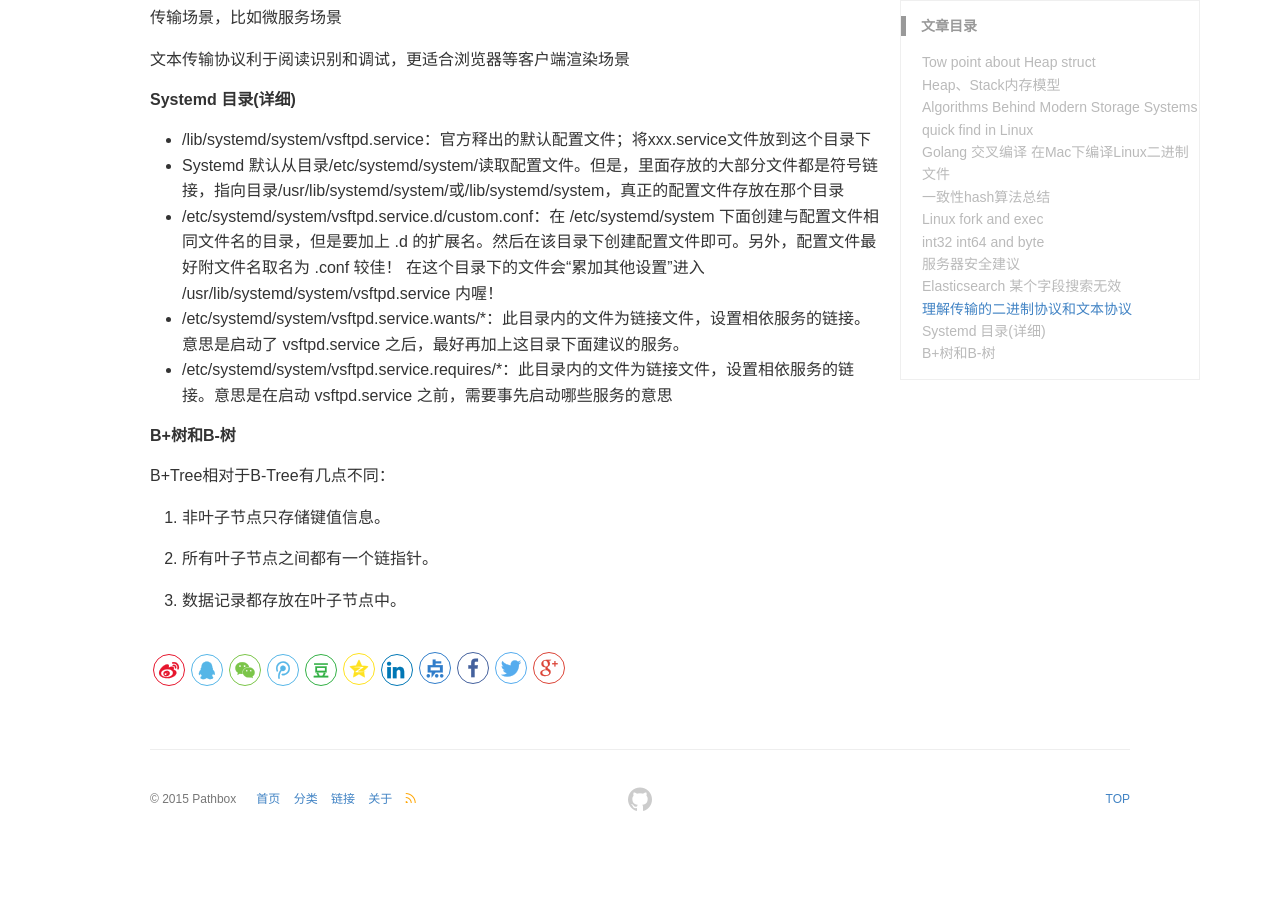
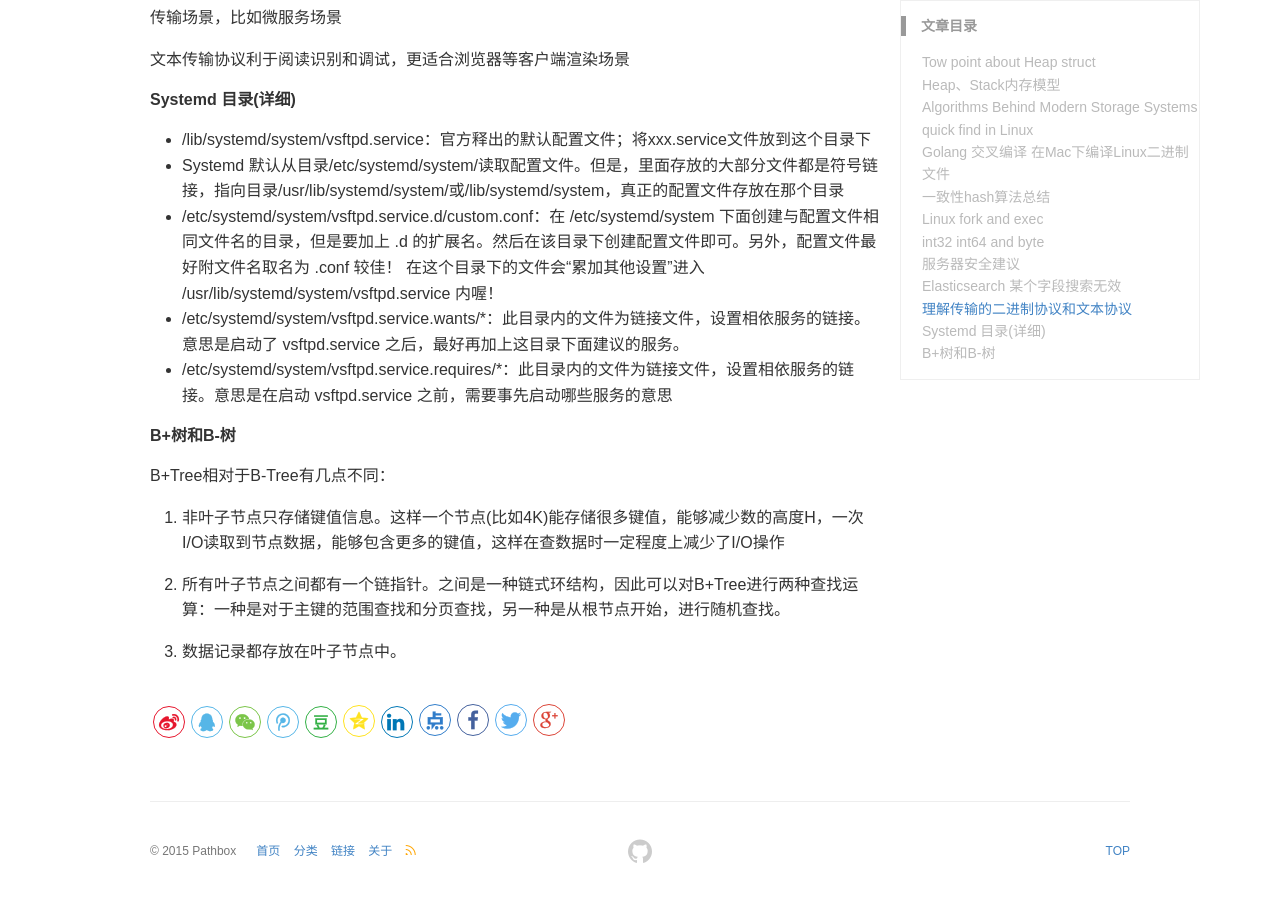
Before and after one commit to pathbox/pathbox.github.io, a Jekyll site: the page built from _posts/2018-06-02-work-summary-in-Udesk-sixteen.md, in a window 1280 px wide and 900 px high, scrolled down 4647 px. Built offline with Jekyll 4.4.1, drawn with Linux system fonts in a browser that asks for light colours; before the commit the page ends 5495 px from its top, so only the background shows below that.

Commit message:
B+树优点之处

```diff
--- a/_posts/2018-06-02-work-summary-in-Udesk-sixteen.md
+++ b/_posts/2018-06-02-work-summary-in-Udesk-sixteen.md
@@ -163,8 +163,8 @@ Go语言内置的gob格式就是一种二进制协议，而JSON、XML等则是
 ##### B+树和B-树
 B+Tree相对于B-Tree有几点不同：
 
-1. 非叶子节点只存储键值信息。
+1. 非叶子节点只存储键值信息。这样一个节点(比如4K)能存储很多键值，能够减少数的高度H，一次I/O读取到节点数据，能够包含更多的键值，这样在查数据时一定程度上减少了I/O操作
 
-2. 所有叶子节点之间都有一个链指针。
+2. 所有叶子节点之间都有一个链指针。之间是一种链式环结构，因此可以对B+Tree进行两种查找运算：一种是对于主键的范围查找和分页查找，另一种是从根节点开始，进行随机查找。
 
 3. 数据记录都存放在叶子节点中。
```
